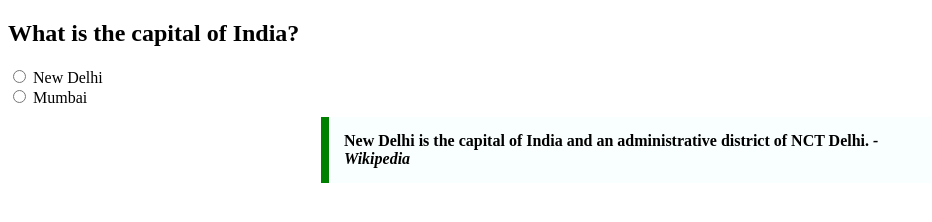
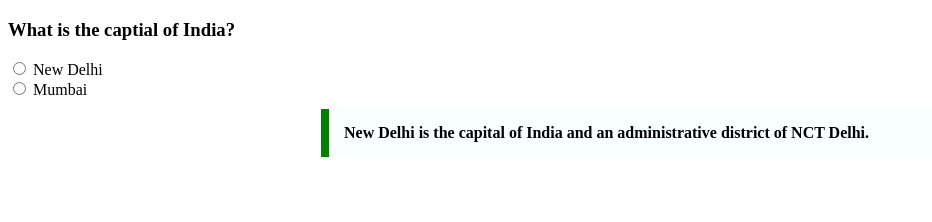
Before and after one commit to acciojob/trivia-Rajat-katiyar, a website: page main.html in a window 1280 px wide. Shown: the whole page, without its empty margins (0-932 px from the left). Drawn offline with Linux system fonts and the light colour scheme.

Commit message:
created a submission

```diff
--- a/main.html
+++ b/main.html
@@ -8,7 +8,7 @@
 
 <body>
 	<!-- the entire body must be written by student -->
-	<!-- <div class="question">
+	<div class="question">
 		<h3>What is the captial of India?</h3>
 		<div class="options">
 			<input type="radio" id="option1" name="captial" >
@@ -21,23 +21,8 @@
 	<blockquote class="blockquote">
             New Delhi is the capital of India and an administrative district of NCT Delhi.
 	</blockquote>
-	</div> -->
+	</div>
 
-	 <div class="question-container">
-        <h2>What is the capital of India?</h2>
-        <div class="options">
-            <input type="radio" id="option1" name="capital" value="New Delhi">
-            <label for="option1">New Delhi</label><br>
-
-            <input type="radio" id="option2" name="capital" value="Mumbai">
-            <label for="option2">Mumbai</label>
-        </div>
-
-        <blockquote class="blockquote">
-            New Delhi is the capital of India and an administrative district of NCT Delhi.
-            <cite> - Wikipedia</cite>
-        </blockquote>
-    </div>
     <script type="text/javascript" src="./script.js">
 </script>
 
```
